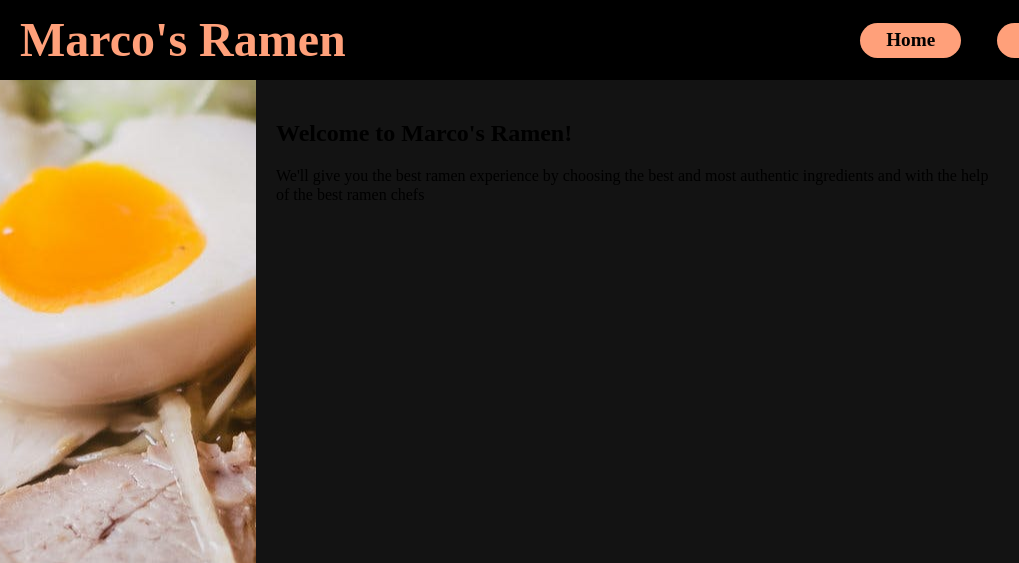
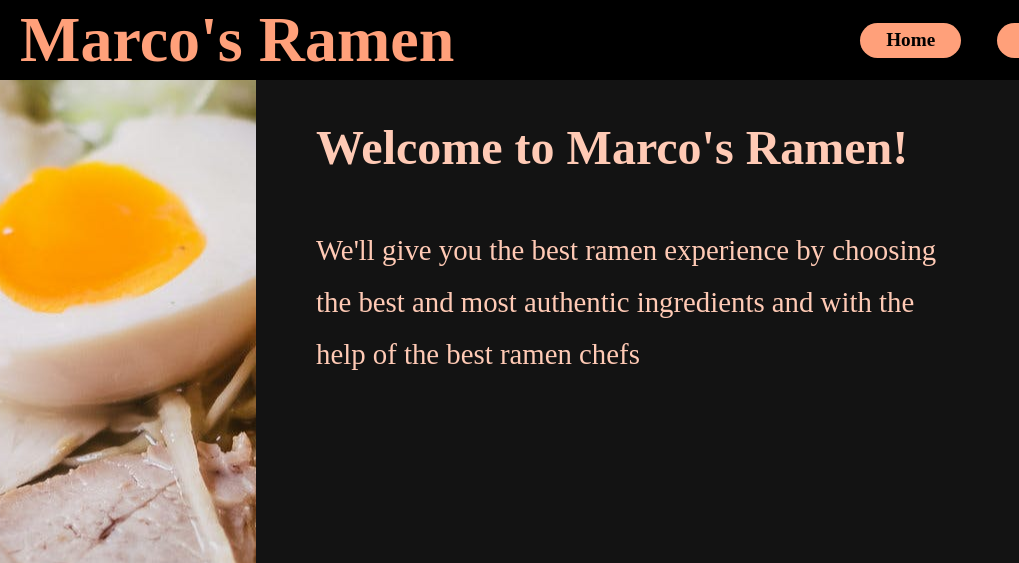
Before and after one commit to marco-tav/restaurant-page, a plain HTML site: page index.html in a window 1280 px wide. Shown: the top 563 px of the page, 0-1019 px from the left. Drawn offline with Linux system fonts and the light colour scheme.

```diff
--- a/styles.css
+++ b/styles.css
@@ -1,3 +1,8 @@
+:root {
+  --system-sans-serif: -apple-system, BlinkMacSystemFont, avenir next, avenir, segoe ui, helvetica neue, helvetica, Cantarell, Ubuntu, roboto, noto, arial, sans-serif;
+  --system-serif: Iowan Old Style, Apple Garamond, Baskerville, Times New Roman, Droid Serif, Times, Source Serif Pro, serif, Apple Color Emoji, Segoe UI Emoji, Segoe UI Symbol;
+}
+
 html {
   box-sizing: border-box;
 }
@@ -14,17 +19,20 @@
   background-color: rgb(19, 19, 19);
 }
 
+/*---------------------- HEADER STYLES -----------------------*/
+
 header {
   grid-row: 1 / 2;
   display: flex;
   align-items: center;
   color: lightsalmon;
   background-color: black;
+  font-family: var(--system-serif);
 }
 
 header h1 {
   margin: 0 0 0 20px;
-  font-size: 3rem;
+  font-size: 4rem;
 }
 
 header nav {
@@ -78,8 +86,43 @@
 
 #content {
   grid-column: 2 / 3;
-  padding: 20px;
+  padding: 40px 60px;
+  color: rgb(255, 202, 181);
+  font-family: var(--system-serif);
 }
+
+#content h2 {
+  font-size: 3rem;
+  margin: 0 0 50px 0;
+}
+
+.text > p {
+  font-size: 1.8rem;
+  line-height: 1.8;
+}
+
+.slides-container {
+  display: grid;
+  grid-template-columns: repeat(3, 1fr);
+  place-items: center;
+  place-content: center;
+  margin-top: 100px;
+}
+
+.slide {
+  display: flex;
+  flex-direction: column;
+  align-items: center;
+}
+
+.img-placeholder {
+  background-color: lightgray;
+  width: 200px;
+  height: 200px;
+  border-radius: 10px;
+}
+
+/*------------------ FOOTER STYLES ------------------*/
 
 footer {
   grid-row:  3 / 4;
```
